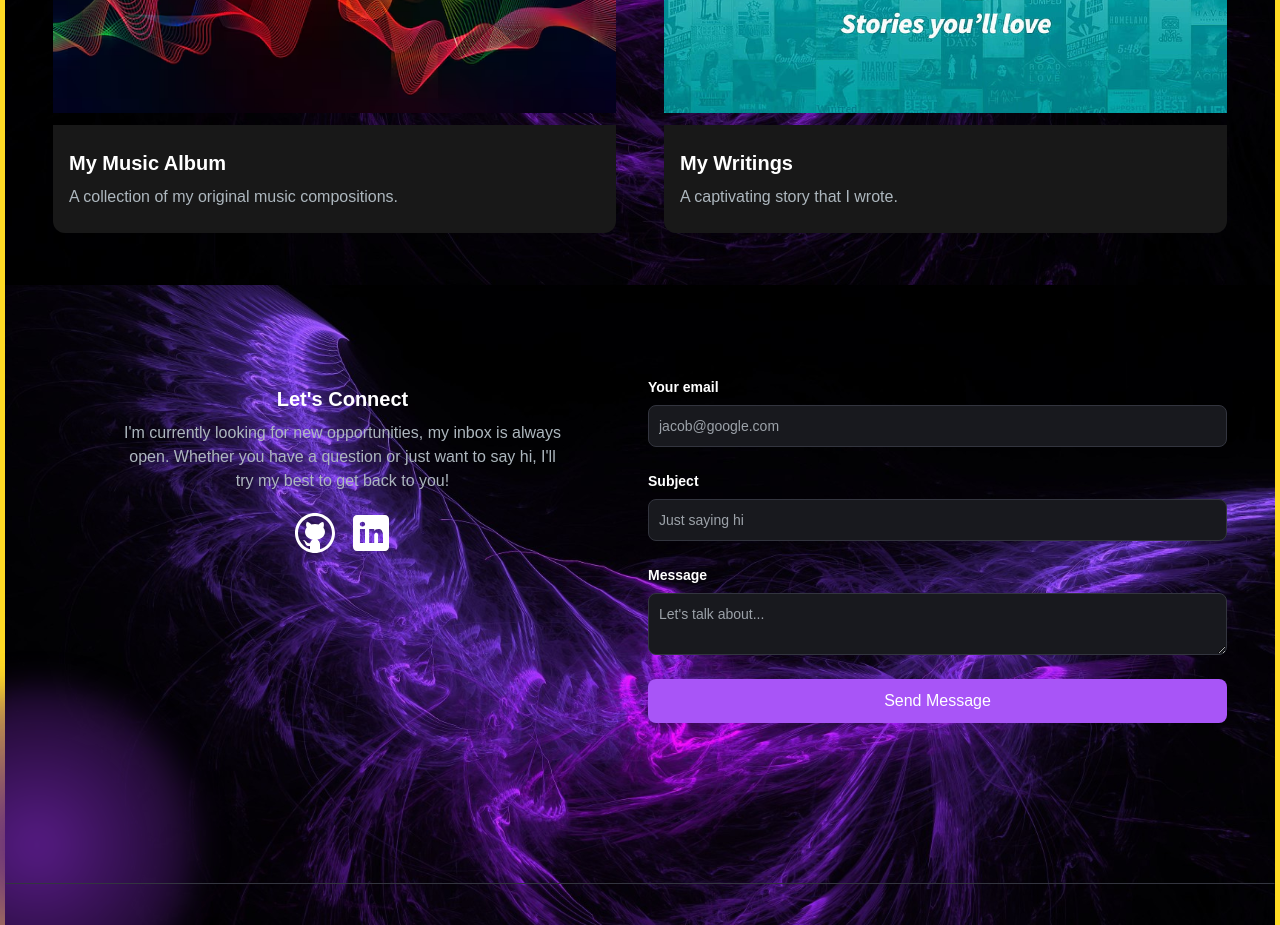
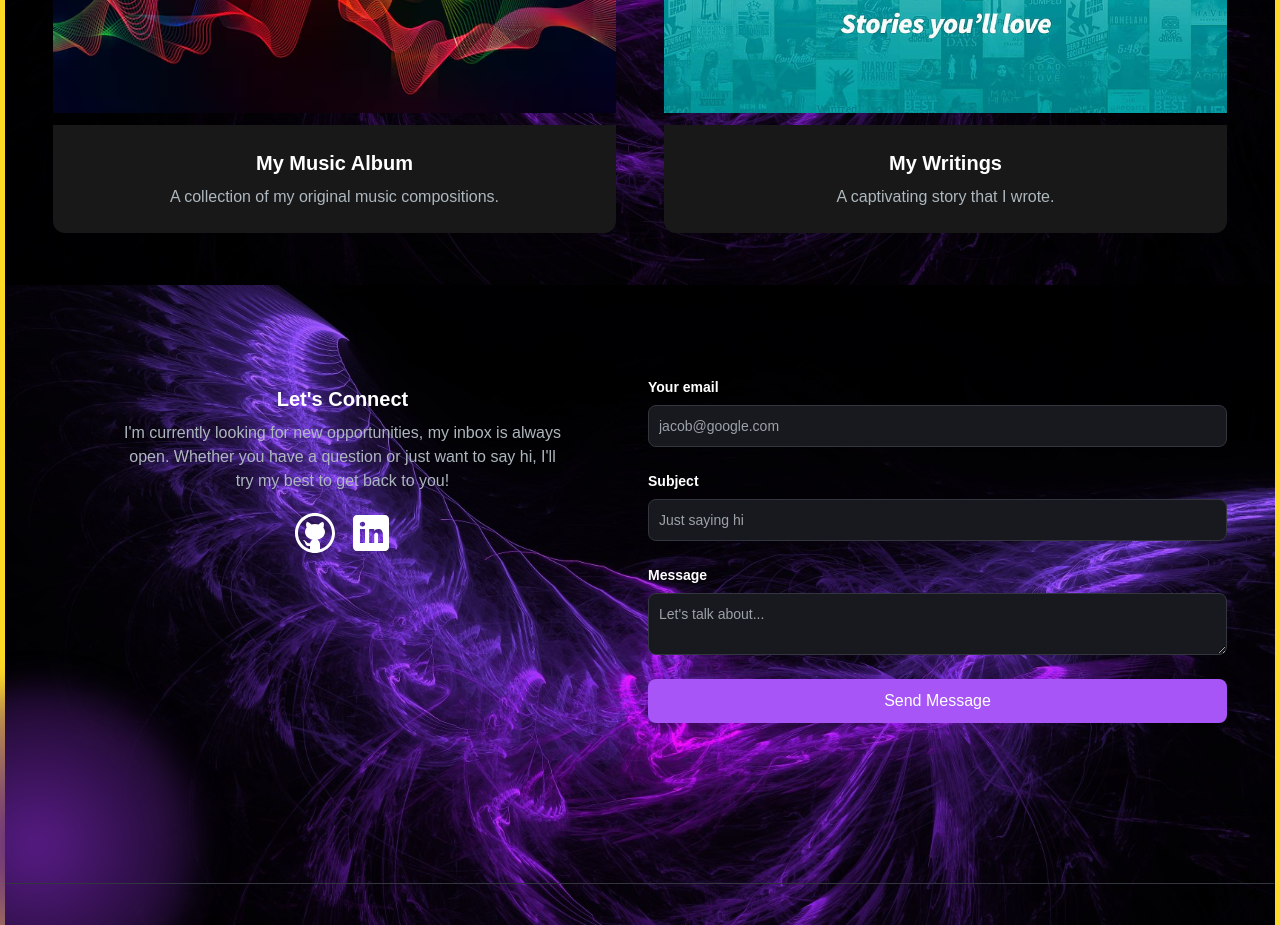
Before and after one commit to blackcross7/Responsive-Portfolio-Website, a Next.js app: page / in a window 1280 px wide. Shown: the part 3720-4645 px from the top of the page. Built offline with nearby package versions, Linux system fonts and the light colour scheme.

Commit message:
Update MnLCard.jsx

```diff
--- a/src/app/components/MnLCard.jsx
+++ b/src/app/components/MnLCard.jsx
@@ -32,7 +32,7 @@ const MnLCard = ({ imgUrl, title, description, dropdownItems }) => {
           </button>
         </div>
       </div>
-      <div className="text-white rounded-b-xl mt-3 bg-[#181818] py-6 px-4">
+      <div className="text-white rounded-b-xl mt-3 bg-[#181818] py-6 px-4 text-center sm:text-center">
         <h5 className="text-xl font-semibold mb-2">{title}</h5>
         <p className="text-[#ADB7BE]">{description}</p>
         {isDropdownOpen && (
@@ -48,7 +48,7 @@ const MnLCard = ({ imgUrl, title, description, dropdownItems }) => {
                     height={100}
                     className="rounded-lg transform transition-transform duration-300 group-hover:scale-110"
                   />
-                  <span className="absolute inset-0 flex items-center justify-center text-white bg-black bg-opacity-50 opacity-0 group-hover:opacity-100 transition-opacity duration-300">
+                  <span className="absolute inset-0 flex items-center justify-center text-white bg-black bg-opacity-50 opacity-0 group-hover:opacity-100 transition-opacity duration-300 text-lg font-bold">
                     {item.title}
                   </span>
                 </a>
```
